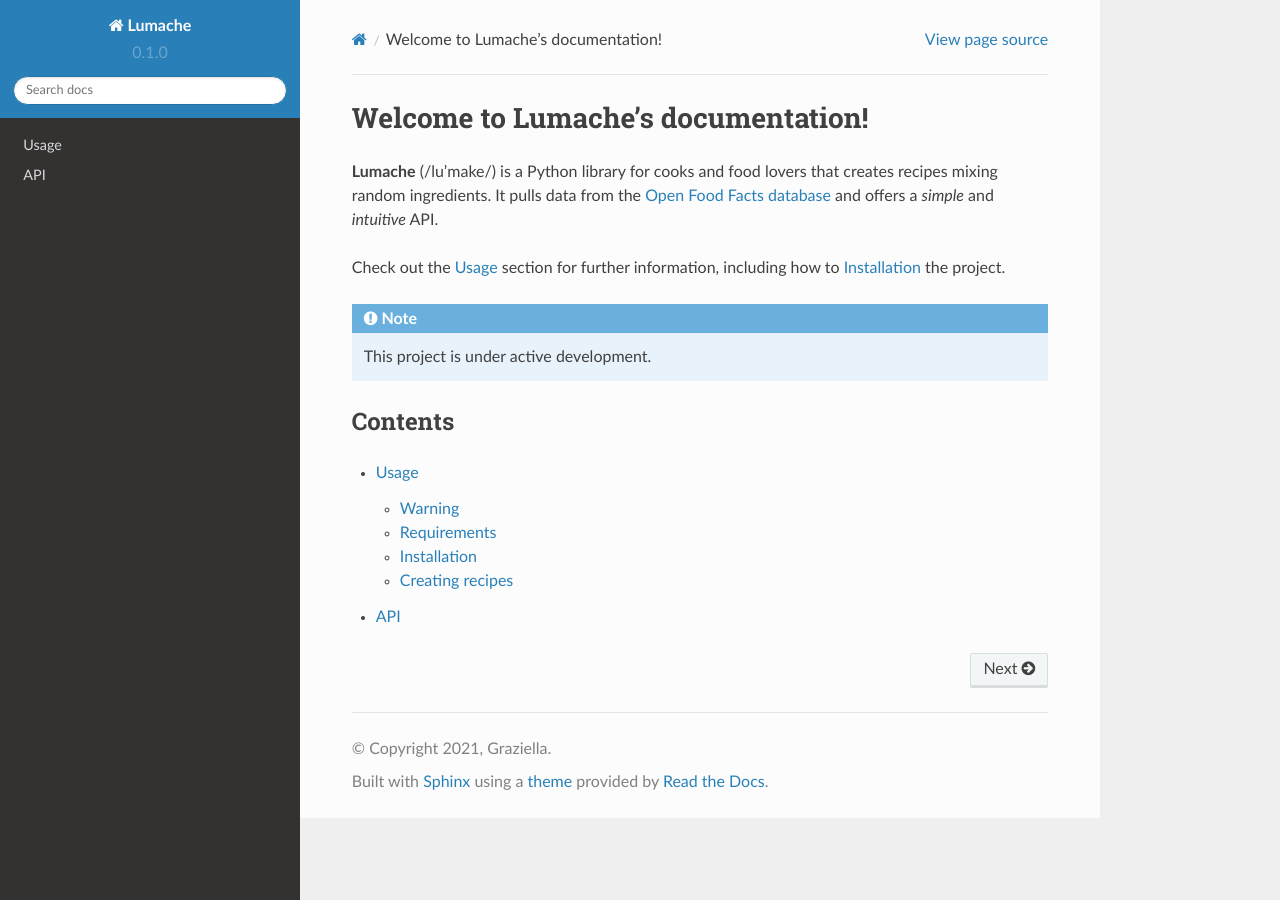
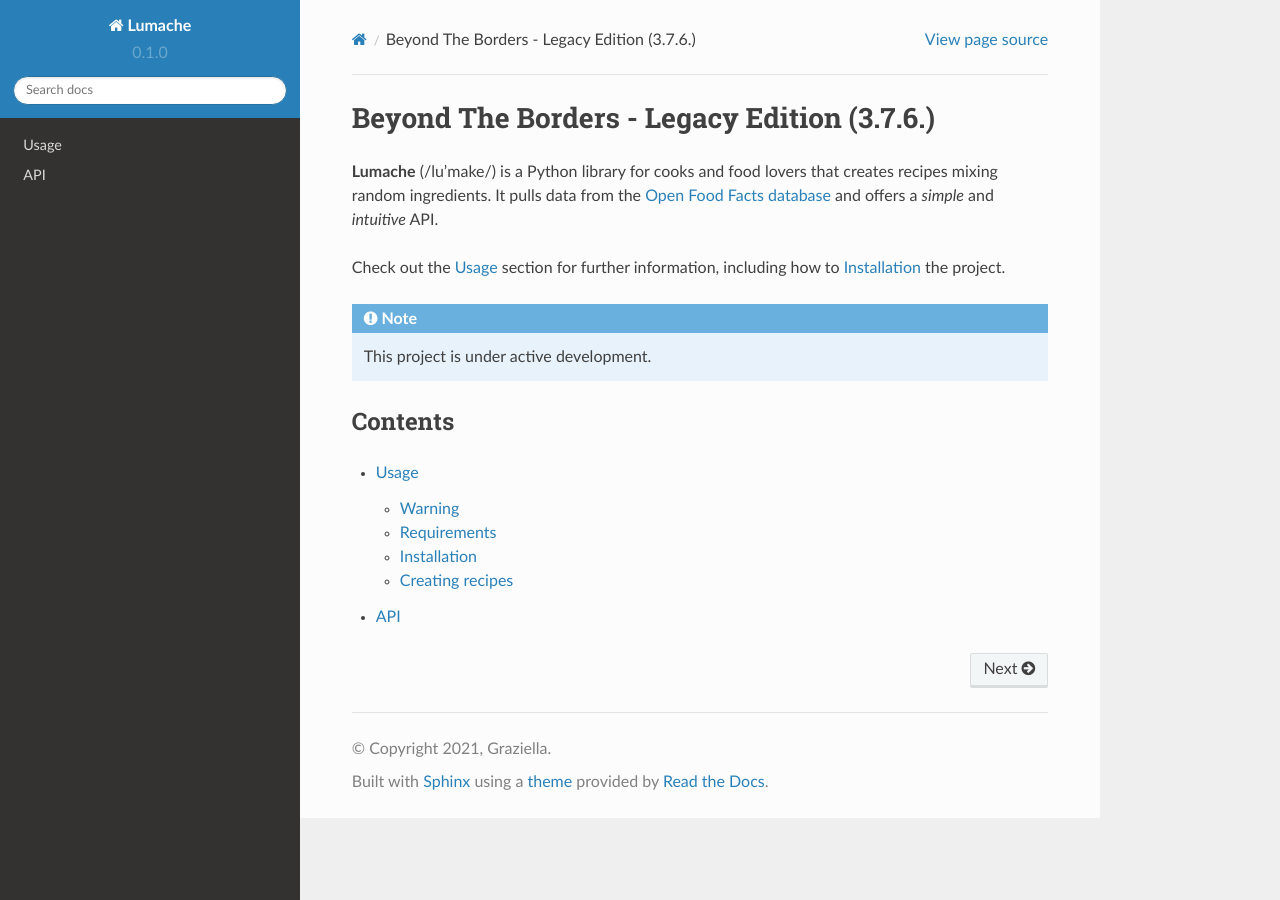
Before and after one commit to leftygithub/Beyond-The-Borders---Legacy-Edition-3.7.6.-, a Sphinx documentation site: the page built from docs/source/index.rst, in a window 1280 px wide. Built offline with Sphinx 7.4.7 and the Read the Docs theme 2.0.0, drawn with Linux system fonts in a browser that asks for light colours.

```diff
--- a/docs/source/index.rst
+++ b/docs/source/index.rst
@@ -1,4 +1,4 @@
-Welcome to Lumache's documentation!
+Beyond The Borders - Legacy Edition (3.7.6.)
 ===================================
 
 **Lumache** (/lu'make/) is a Python library for cooks and food lovers
```
Also changed, not shown: docs/source/warning.rst (+16 -0 lines).
